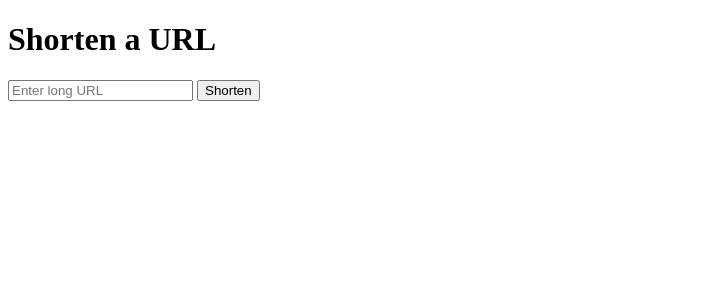
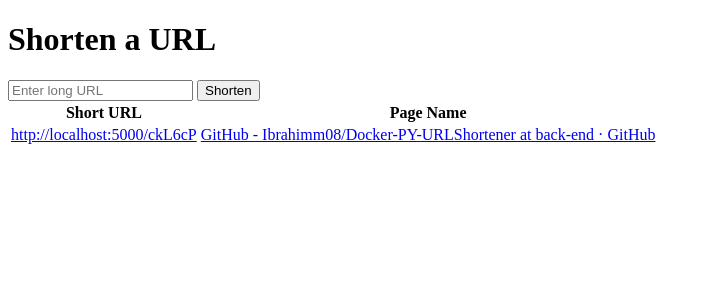
Before and after one commit to Ibrahimm08/Docker-PY-URLShortener, a Flask app: page / in a window 1280 px wide. Shown: the top 300 px of the page, without its empty margins (0-711 px from the left). Run offline with Flask 3, Linux system fonts and the light colour scheme.

Commit message:
Added URL history and updated database model
- Added page_title column in model.py
- Used mechanize module to fetch page title and insert into database in routes.py
- Fetched all URLs in DB to display as table in index.html

```diff
--- a/app/models.py
+++ b/app/models.py
@@ -5,3 +5,4 @@ class Url(db.Model):
     id = db.Column(db.Integer, primary_key=True)
     short_code = db.Column(db.String(10), unique=True, nullable=False)
     long_url = db.Column(db.String(2048), nullable=False)
+    page_title = db.Column(db.String(2048), nullable = False)
--- a/app/routes.py
+++ b/app/routes.py
@@ -3,6 +3,11 @@ from flask import Blueprint, request, redirect, render_template
 from .models import Url
 from .utilities import generate_code
 from app import db
+from mechanize import Browser
+
+# Create Browser instance
+br = Browser()
+
 
 # allows us to split into multiple route files
 main = Blueprint("main", __name__)
@@ -10,15 +15,23 @@ main = Blueprint("main", __name__)
 
 @main.route("/", methods=["GET"])
 def home():
-    return render_template("index.html")
+    # Fetch previous URLs from DB
+    # If no results become false to display msg front-end
+    history = Url.query.all() or False
+    return render_template("index.html", history = history)
 
 # generates a shortened code saves it to the database and returns short URL and result page
 @main.route("/create", methods=["POST"])
 def create():
     long_url = request.form.get("url")
 
+    # Get the title of the page
+    br.open(long_url)
+    page_title = br.title()
+    br.close()
+
     code = generate_code()
-    new = Url(short_code=code, long_url=long_url)
+    new = Url(short_code=code, long_url=long_url, page_title=page_title)
     db.session.add(new)
     db.session.commit()
 
--- a/app/templates/index.html
+++ b/app/templates/index.html
@@ -15,6 +15,23 @@
         <input type="text" name="url" placeholder="Enter long URL" required>
         <button type="submit">Shorten</button>
     </form>
+
+    {% if history %}
+    <table>
+        <tr>
+            <th>Short URL</th>
+            <th>Page Name</th>
+        </tr>
+        {% for result in history %}
+        <tr>
+            <td><a href="http://localhost:5000/{{result.short_code}}">http://localhost:5000/{{result.short_code}}</a></td>
+            <td><a href="{{result.long_url}}">{{result.page_title}}</a></td>
+        </tr>
+        {% endfor %}
+    </table>
+    {% else %}
+    <p>No URLs Shortened</p>
+    {% endif %}
 </body>
 
 </html>
```
